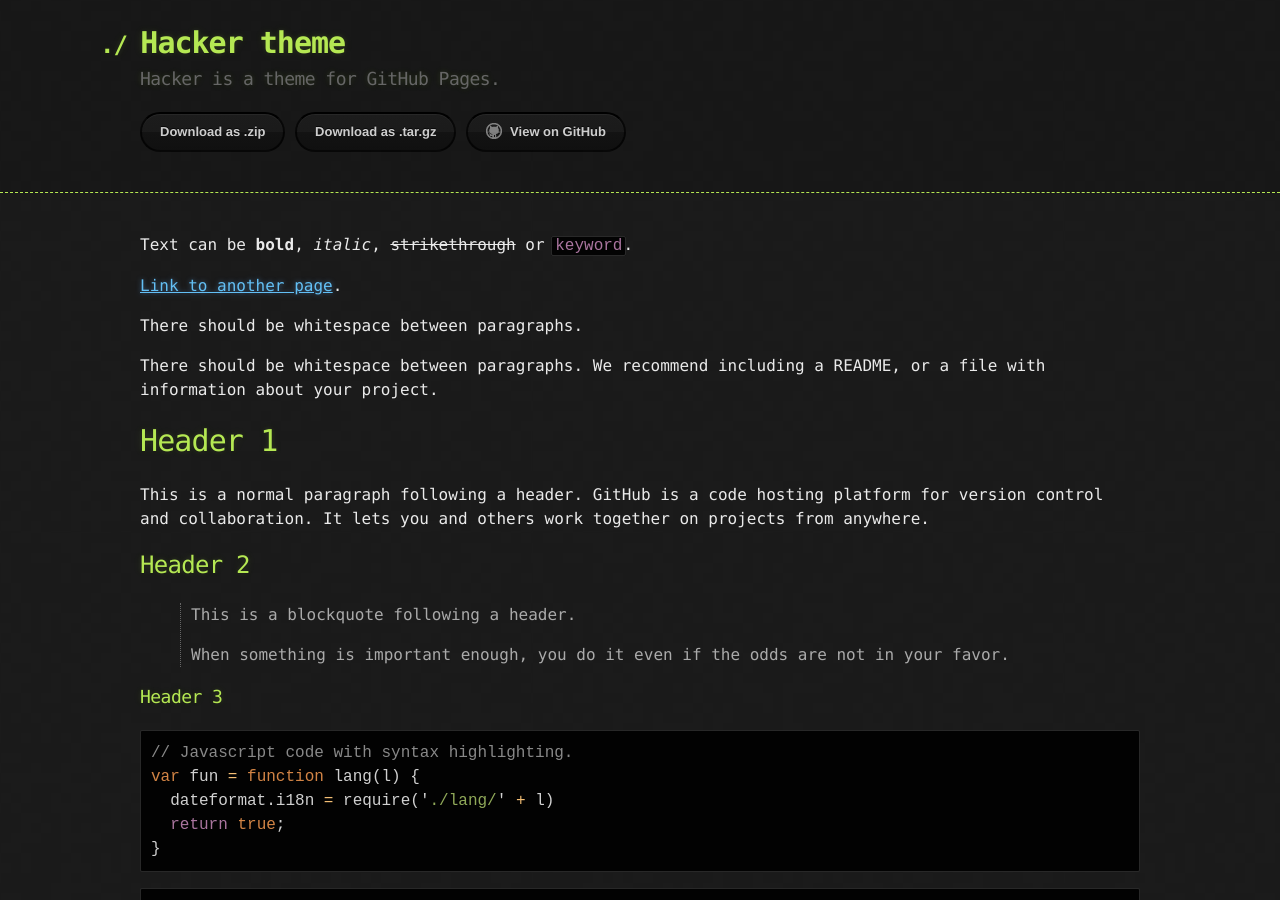
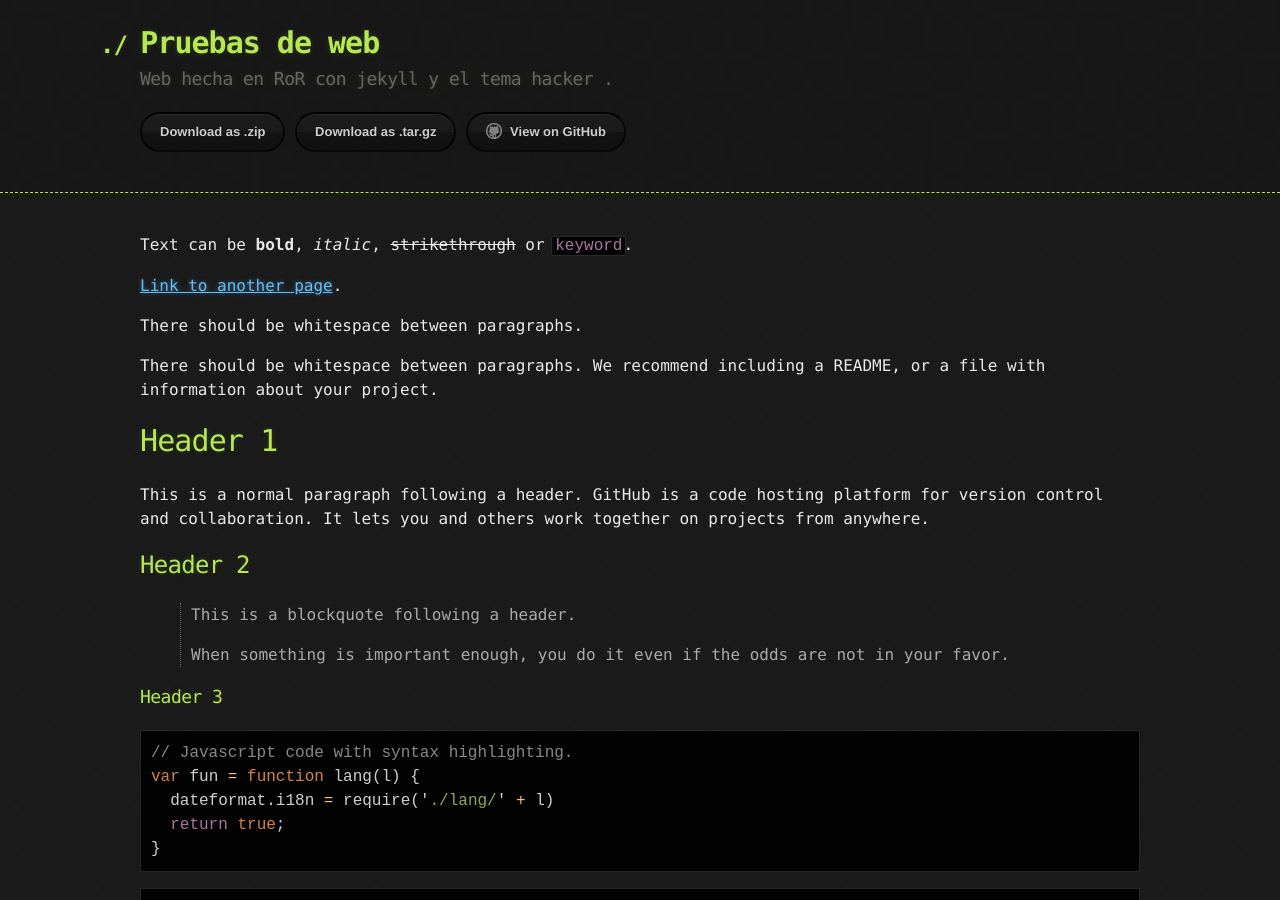
Before and after one commit to silentrunning/silentrunning.github.io.another, a Jekyll site: the page built from index.md, in a window 1280 px wide and 900 px high. Built offline with Jekyll 4.4.1, drawn with Linux system fonts in a browser that asks for light colours.

Commit message:
add: little description

```diff
--- a/_config.yml
+++ b/_config.yml
@@ -1,5 +1,5 @@
-title: Hacker theme
-description: Hacker is a theme for GitHub Pages.
+title: Pruebas de web
+description: Web hecha en RoR con jekyll y el tema hacker .
 show_downloads: true
 google_analytics:
 theme: jekyll-theme-hacker
```
